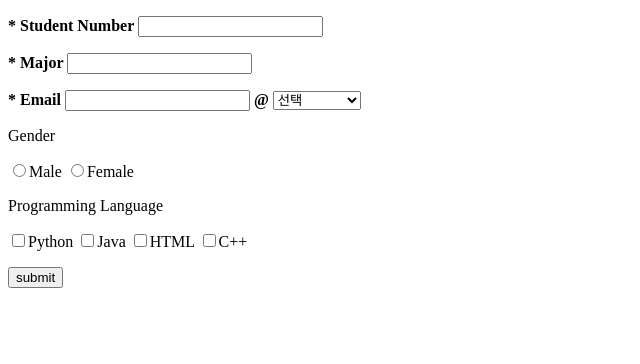
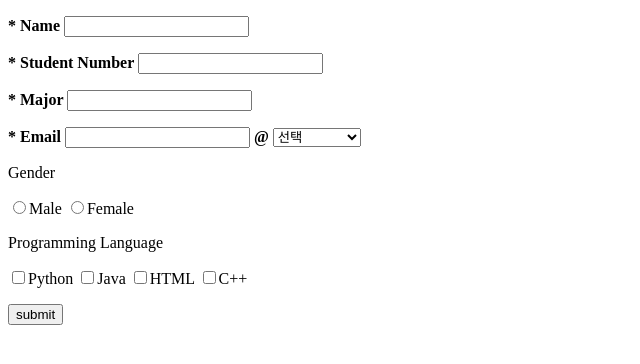
Before and after one commit to CSID-DGU/2023-1-OSSPrac-GitAndTake, a Flask app: page / in a window 1280 px wide. Shown: the top 364 px of the page, without its empty margins (0-640 px from the left). Run offline with Flask 3, Linux system fonts and the light colour scheme.

Commit message:
feat main.html
구동을 위한 name 태그 추가

```diff
--- a/homework/templates/main.html
+++ b/homework/templates/main.html
@@ -30,6 +30,7 @@
   <form action="result" method="POST" onsubmit="return inf_submit()">
     <!-- submit 버튼을 누를 시 post요청을 보냄-->
     <!-- post요청: 데이터를 나열하도록 또는 포스팅한다.-->
+    <p class="text_b">* Name <input class="Required" type="text" name="Name"></p>
     <p class="text_b">* Student Number <input class="Required" type="text" name="Student Number"></p>
     <p class="text_b">* Major <input class="Required" type="text" name="Major"></p>
     <p class="text_b">* Email <input class="Required" type="text" name="Email"> @
```
